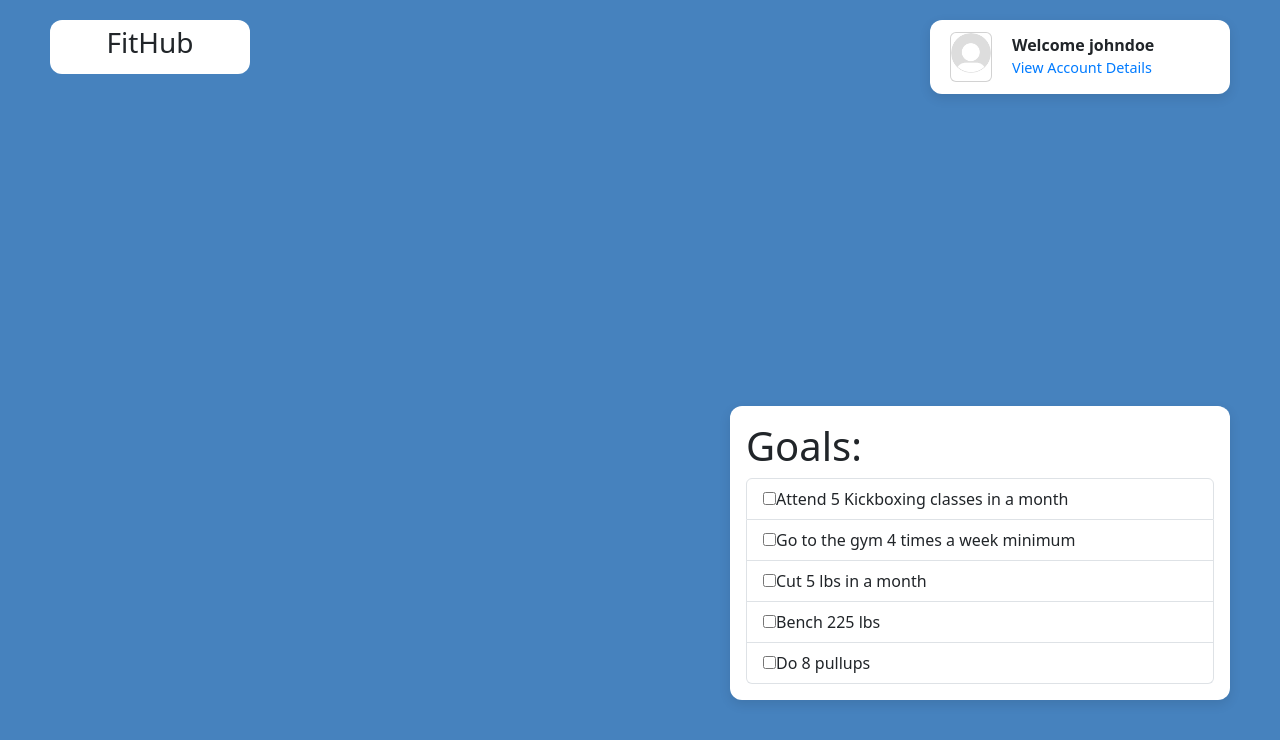
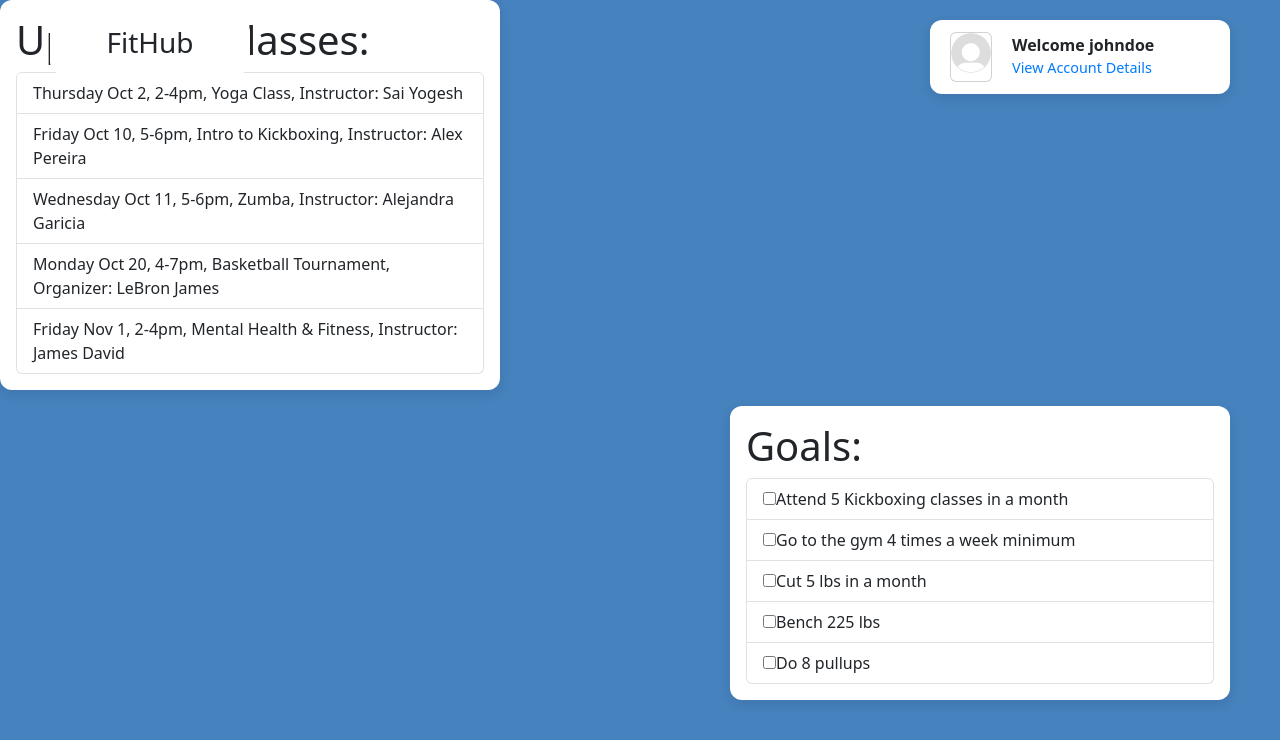
Before and after one commit to MukeshSabesan/FitHub-Personal-Dashboard---CPS714, a React (Vite) app: page / in a window 1280 px wide. Shown: the top 740 px of the page. Built offline with nearby package versions, Linux system fonts and the light colour scheme.

Commit message:
Added code for Upcoming Classes grid, added css for grid as well.

```diff
--- a/src/App.css
+++ b/src/App.css
@@ -4,6 +4,18 @@ html, body, #root {
   margin: 0;
   padding: 0;
   background-color: #4682be; /* change to any color you want */
+}
+
+.upcoming-container {
+  position: left;
+  bottom: 100px;
+  right: 50px;
+  z-index: 1000;
+  background: white;
+  padding: 16px;
+  border-radius: 12px;
+  width: 500px;
+  box-shadow: 0 4px 12px rgba(0, 0, 0, 0.1);
 }
 
 .fithub-logo{
--- a/src/App.tsx
+++ b/src/App.tsx
@@ -1,6 +1,7 @@
 import GoalsList from "./components/GoalsList";
 import UserAccount from "./components/UserAccount";
 import FitHubLogo from "./components/FitHubLogo";
+import UpcomingClasses from "./components/UpcomingClasses";
 import "./App.css";
 
 function App(){
@@ -9,6 +10,8 @@ function App(){
         <div className="fithub-logo"><FitHubLogo></FitHubLogo></div>
         <div className="goals-container"><GoalsList></GoalsList></div>
         <div className="useraccount-container"><UserAccount></UserAccount></div>
+
+        <div className="upcoming-container"><UpcomingClasses></UpcomingClasses></div>
         </>
     );
 }
--- a/src/components/UpcomingClasses.tsx
+++ b/src/components/UpcomingClasses.tsx
@@ -0,0 +1,25 @@
+function UpcomingClasses() {
+
+    const schedule = [
+        'Thursday Oct 2, 2-4pm, Yoga Class, Instructor: Sai Yogesh',
+        'Friday Oct 10, 5-6pm, Intro to Kickboxing, Instructor: Alex Pereira',
+        'Wednesday Oct 11, 5-6pm, Zumba, Instructor: Alejandra Garicia',
+        'Monday Oct 20, 4-7pm, Basketball Tournament, Organizer: LeBron James',
+        'Friday Nov 1, 2-4pm, Mental Health & Fitness, Instructor: James David'
+    ];
+
+    return (
+         <>
+      <h1>Upcoming Classes:</h1>
+      <ul className="list-group">
+        {schedule.map((item, index) => (
+          <li key={item} className="list-group-item">
+            <label htmlFor={`schedule-${index}`}>{item}</label>
+          </li>
+        ))}
+      </ul>
+    </>
+    );
+}
+
+export default UpcomingClasses;
```
